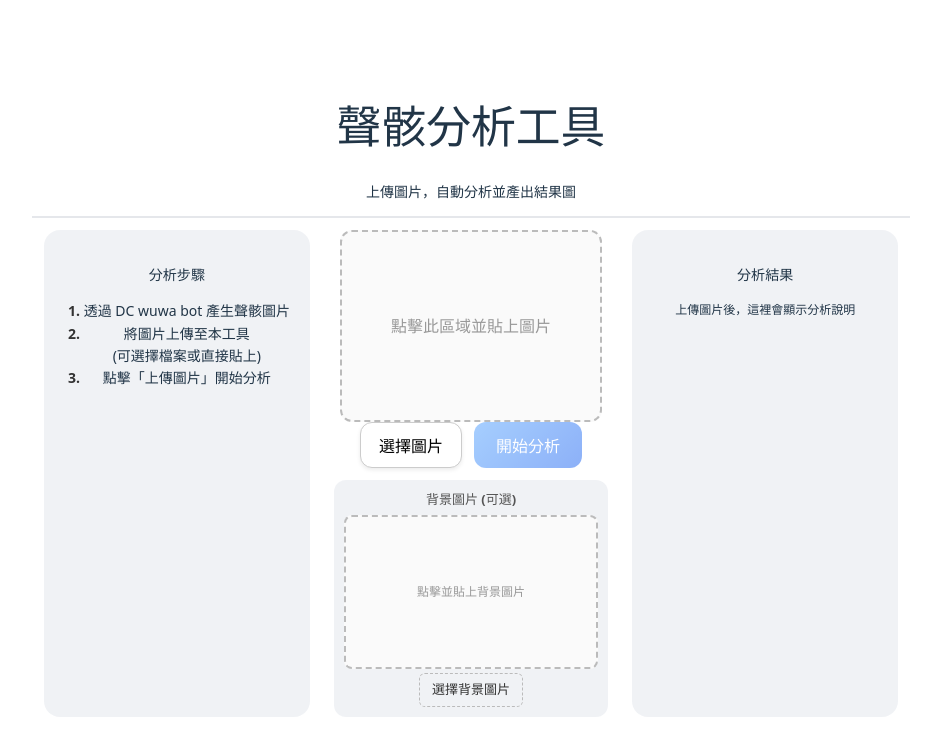
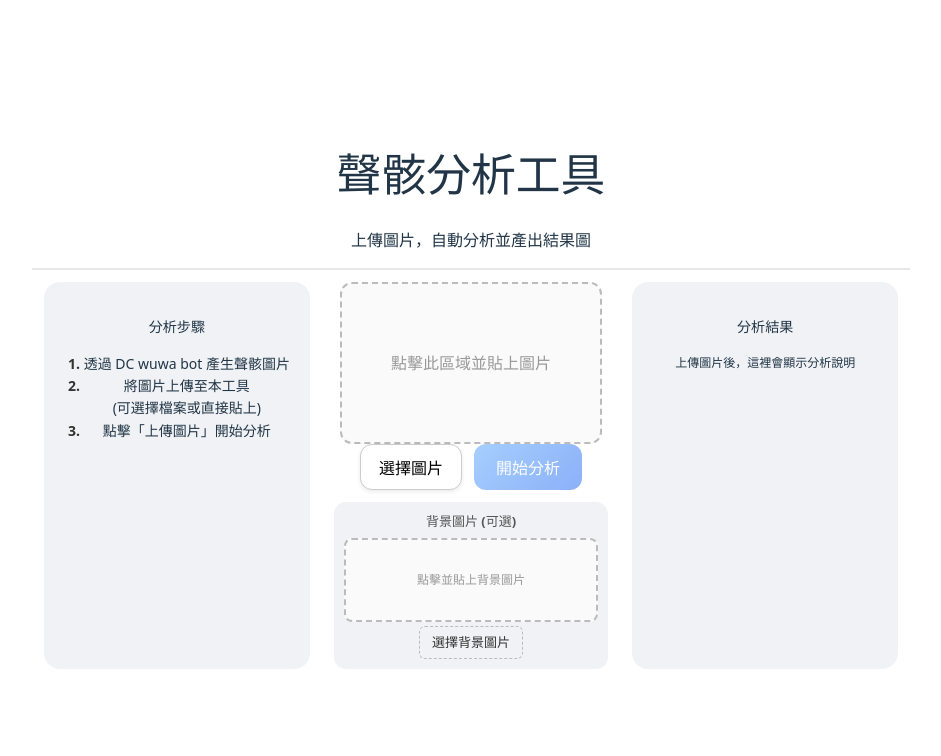
Before and after one commit to a123tony39/wuwa, a Vue app in the folder frontend/: page / in a window 1280 px wide. Shown: the top 756 px of the page, without its empty margins (169-1110 px from the left). Built offline with nearby package versions, Linux system fonts and the light colour scheme.

Commit message:
feat: 更新UI及背景圖片處理

```diff
--- a/frontend/src/components/AppHeader.vue
+++ b/frontend/src/components/AppHeader.vue
@@ -18,8 +18,10 @@ const props = defineProps<{
   text-align: center;
   font-size: 14px;
   border-bottom: 2px solid #E5E7EB;
+  gap: 6px;
 }
+
 .header p{
-  font-size: 14px;
+  font-size: 16px;
 }
 </style>
--- a/frontend/src/components/BackgroundUploader.vue
+++ b/frontend/src/components/BackgroundUploader.vue
@@ -88,7 +88,7 @@ const setBackground = (file: File | null) => {
 /* 貼圖區域，只貼上 */
 .paste-box {
   width: 250px;
-  height: 150px;
+  height: 80px;
   border: 2px dashed #bbb;
   border-radius: 8px;
   background-color: #fafafa;
--- a/frontend/src/components/UploadPanel.vue
+++ b/frontend/src/components/UploadPanel.vue
@@ -123,7 +123,7 @@ button:disabled {
   width: auto;
   height: auto;
   min-width: 250px;
-  min-height: 180px;
+  min-height: 150px;
   max-width: 600px;
   max-height: 400px;
   border: 2px dashed #bbb;
```
Also changed, not shown: 1 other file (tests, documents, lock files or other folders).
